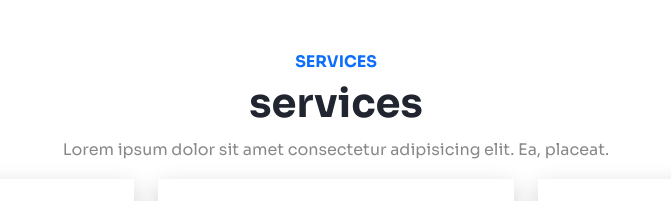
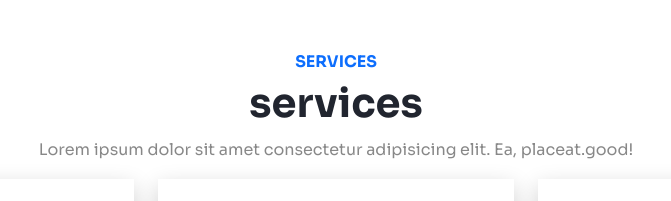
Before and after one commit to oikt/study_bootstrap5YT, a plain HTML site: page index.html in a window 1280 px wide. Shown: the part 960-1161 px from the top of the page, 304-975 px from the left. Drawn offline with nearby package versions, Linux system fonts and the light colour scheme.

Commit message:
変更１

```diff
--- a/index.html
+++ b/index.html
@@ -82,7 +82,7 @@
                     <h6 class="text-primary">SERVICES</h6>
                     <h1>services</h1>
                     <p>
-                        Lorem ipsum dolor sit amet consectetur adipisicing elit. Ea, placeat.
+                        Lorem ipsum dolor sit amet consectetur adipisicing elit. Ea, placeat.good!
                     </p>
                 </div>
             </div>
```
